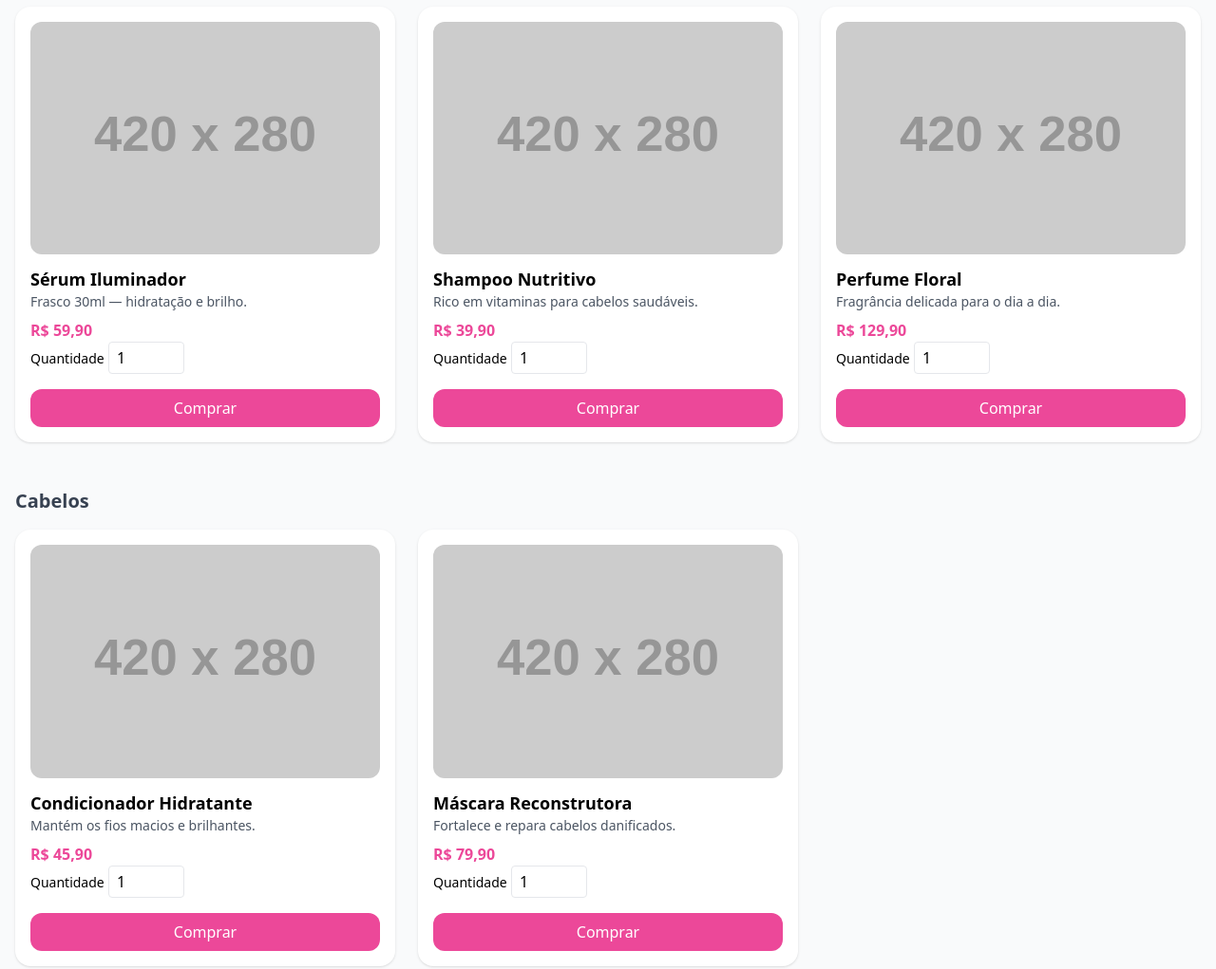
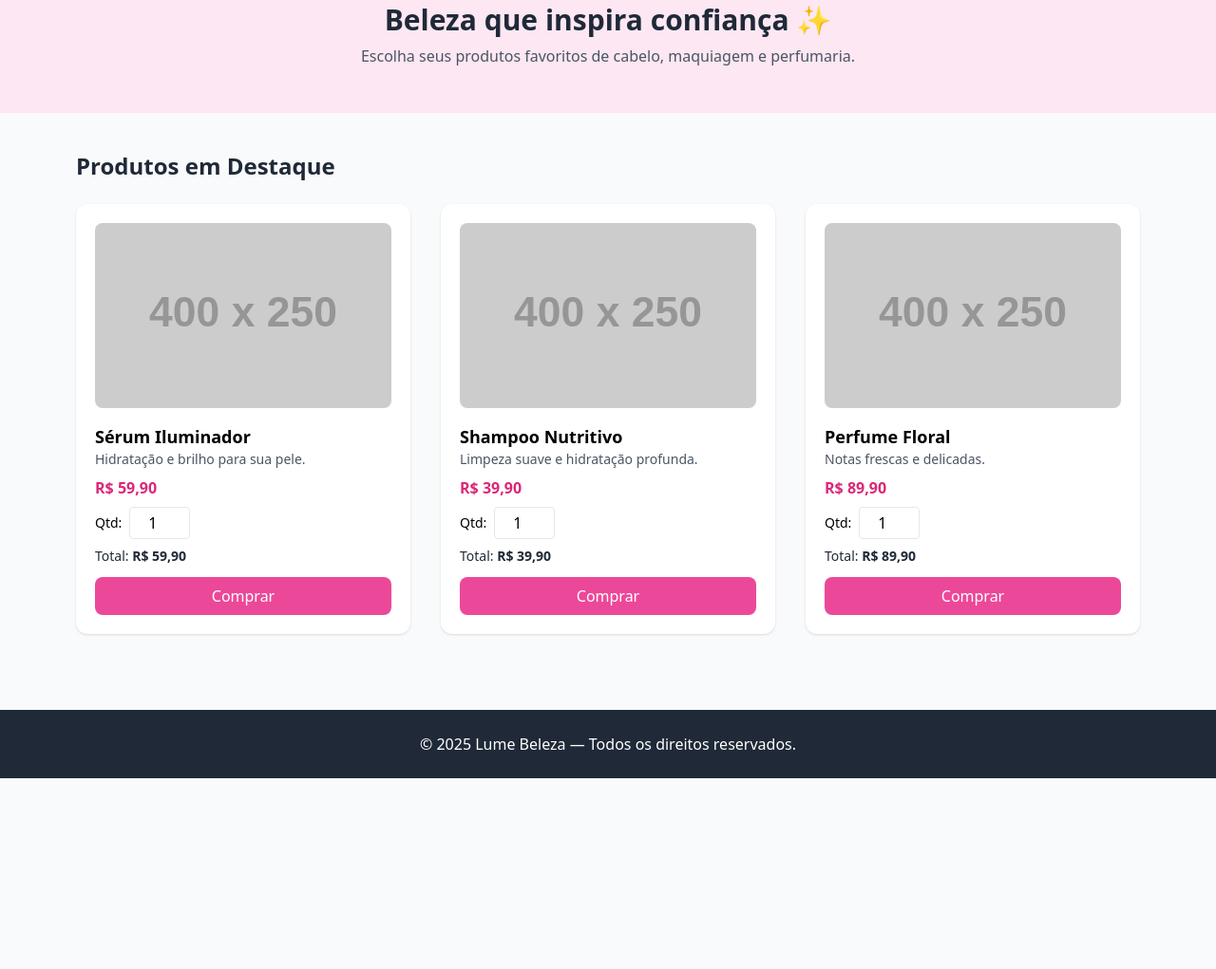
Before and after one commit to Lumee-03/minha-loja-beleza, a website: page index.html in a window 1280 px wide. Shown: the part 125-1146 px from the top of the page at 95% size. After the commit the page ends 945 px from the top, so only its background shows below. Drawn offline with nearby package versions, Linux system fonts and the light colour scheme; placeholder pictures from the web are drawn by us.

Commit message:
Update index.html

```diff
--- a/index.html
+++ b/index.html
@@ -3,201 +3,158 @@
 <head>
   <meta charset="UTF-8" />
   <meta name="viewport" content="width=device-width, initial-scale=1.0" />
-  <title>Minha Loja de Beleza — Lume</title>
+  <title>Lume — Loja de Beleza</title>
+  <script src="https://cdn.tailwindcss.com"></script>
+</head>
+<body class="bg-gray-50 font-sans">
 
-  <!-- Tailwind CSS -->
-  <script src="https://cdn.tailwindcss.com"></script>
-  <!-- Fonte Inter -->
-  <link href="https://fonts.googleapis.com/css2?family=Inter:wght@300;400;600&display=swap" rel="stylesheet">
-</head>
-<body class="bg-gray-50 font-inter">
-
- <header class="bg-white shadow p-4 flex justify-between items-center">
+  <!-- Header -->
+  <header class="bg-white shadow p-4 fixed top-0 left-0 right-0 z-50">
+    <div class="max-w-6xl mx-auto flex justify-between items-center">
       <h1 class="text-2xl font-bold text-pink-500">Lume — Beleza</h1>
-  <nav class="space-x-4">
+      <nav class="space-x-6">
         <a href="index.html" class="text-gray-700 hover:text-pink-500">Início</a>
         <a href="cabelos.html" class="text-gray-700 hover:text-pink-500">Cabelos</a>
         <a href="maquiagens.html" class="text-gray-700 hover:text-pink-500">Maquiagens</a>
         <a href="perfumaria.html" class="text-gray-700 hover:text-pink-500">Perfumaria</a>
       </nav>
+    </div>
   </header>
 
+  <!-- Espaço para o header fixo -->
+  <div class="h-20"></div>
 
-  <main class="container mx-auto px-4 py-6 space-y-12">
+  <!-- Hero / Banner -->
+  <section class="text-center py-12 bg-pink-100">
+    <h2 class="text-3xl font-bold text-gray-800">Beleza que inspira confiança ✨</h2>
+    <p class="text-gray-600 mt-2">Escolha seus produtos favoritos de cabelo, maquiagem e perfumaria.</p>
+  </section>
 
-    <!-- SEÇÃO DESTAQUES -->
-    <section>
-      <h2 class="text-xl font-bold text-gray-700 mb-4">Destaques</h2>
-      <div class="grid md:grid-cols-3 gap-6">
-        <!-- Produto 1 -->
-        <div class="bg-white p-4 rounded-2xl shadow hover:shadow-lg transition">
-          <img src="https://via.placeholder.com/420x280?text=Sérum+Iluminador" class="rounded-xl w-full" alt="Sérum Iluminador">
-          <h3 class="mt-3 text-lg font-semibold">Sérum Iluminador</h3>
-          <p class="text-gray-600 text-sm">Frasco 30ml — hidratação e brilho.</p>
+  <!-- Seção de Destaques -->
+  <main class="max-w-6xl mx-auto px-4 py-10">
+    <h3 class="text-2xl font-semibold mb-6 text-gray-800">Produtos em Destaque</h3>
+    <div class="grid grid-cols-1 sm:grid-cols-2 md:grid-cols-3 gap-8">
 
-          <p class="mt-2 font-bold text-pink-500">
-            R$ <span id="price-1">59,90</span>
-          </p>
-          <label class="mt-2 text-sm">Quantidade</label>
-          <input id="qtd-1" type="number" min="1" value="1"
-                 class="border rounded px-2 py-1 w-20"
-                 oninput="updatePrice(59.9, 'qtd-1', 'price-1')">
-          <button onclick="buyNow('Sérum Iluminador', 'qtd-1', 59.9)"
-                  class="mt-4 w-full bg-pink-500 text-white px-4 py-2 rounded-xl hover:bg-pink-600 transition">
+      <!-- Card Produto -->
+      <div class="bg-white p-5 rounded-xl shadow hover:shadow-lg transition">
+        <img src="https://via.placeholder.com/400x250?text=Sérum+Iluminador"
+             alt="Sérum Iluminador"
+             class="rounded-lg mb-4">
+        <h4 class="text-lg font-semibold">Sérum Iluminador</h4>
+        <p class="text-sm text-gray-600">Hidratação e brilho para sua pele.</p>
+        <p class="text-pink-600 font-bold mt-2">R$ <span class="unitPrice">59,90</span></p>
+
+        <div class="flex items-center space-x-2 mt-2">
+          <label for="qtd1" class="text-sm">Qtd:</label>
+          <input id="qtd1" type="number" value="1" min="1"
+                 class="w-16 border rounded px-2 py-1 text-center quantidade">
+        </div>
+
+        <p class="text-gray-800 text-sm mt-2">Total: <span class="total font-semibold">R$ 59,90</span></p>
+
+        <button class="buyBtn mt-3 w-full bg-pink-500 text-white py-2 rounded-lg hover:bg-pink-600">
           Comprar
         </button>
       </div>
 
-        <!-- Produto 2 -->
-        <div class="bg-white p-4 rounded-2xl shadow hover:shadow-lg transition">
-          <img src="https://via.placeholder.com/420x280?text=Shampoo+Nutritivo" class="rounded-xl w-full" alt="Shampoo Nutritivo">
-          <h3 class="mt-3 text-lg font-semibold">Shampoo Nutritivo</h3>
-          <p class="text-gray-600 text-sm">Rico em vitaminas para cabelos saudáveis.</p>
+      <!-- Outro Produto -->
+      <div class="bg-white p-5 rounded-xl shadow hover:shadow-lg transition">
+        <img src="https://via.placeholder.com/400x250?text=Shampoo+Nutritivo"
+             alt="Shampoo Nutritivo"
+             class="rounded-lg mb-4">
+        <h4 class="text-lg font-semibold">Shampoo Nutritivo</h4>
+        <p class="text-sm text-gray-600">Limpeza suave e hidratação profunda.</p>
+        <p class="text-pink-600 font-bold mt-2">R$ <span class="unitPrice">39,90</span></p>
 
-          <p class="mt-2 font-bold text-pink-500">
-            R$ <span id="price-2">39,90</span>
-          </p>
-          <label class="mt-2 text-sm">Quantidade</label>
-          <input id="qtd-2" type="number" min="1" value="1"
-                 class="border rounded px-2 py-1 w-20"
-                 oninput="updatePrice(39.9, 'qtd-2', 'price-2')">
-          <button onclick="buyNow('Shampoo Nutritivo', 'qtd-2', 39.9)"
-                  class="mt-4 w-full bg-pink-500 text-white px-4 py-2 rounded-xl hover:bg-pink-600 transition">
+        <div class="flex items-center space-x-2 mt-2">
+          <label for="qtd2" class="text-sm">Qtd:</label>
+          <input id="qtd2" type="number" value="1" min="1"
+                 class="w-16 border rounded px-2 py-1 text-center quantidade">
+        </div>
+
+        <p class="text-gray-800 text-sm mt-2">Total: <span class="total font-semibold">R$ 39,90</span></p>
+
+        <button class="buyBtn mt-3 w-full bg-pink-500 text-white py-2 rounded-lg hover:bg-pink-600">
           Comprar
         </button>
       </div>
 
-        <!-- Produto 3 -->
-        <div class="bg-white p-4 rounded-2xl shadow hover:shadow-lg transition">
-          <img src="https://via.placeholder.com/420x280?text=Perfume+Floral" class="rounded-xl w-full" alt="Perfume Floral">
-          <h3 class="mt-3 text-lg font-semibold">Perfume Floral</h3>
-          <p class="text-gray-600 text-sm">Fragrância delicada para o dia a dia.</p>
+      <!-- Outro Produto -->
+      <div class="bg-white p-5 rounded-xl shadow hover:shadow-lg transition">
+        <img src="https://via.placeholder.com/400x250?text=Perfume+Floral"
+             alt="Perfume Floral"
+             class="rounded-lg mb-4">
+        <h4 class="text-lg font-semibold">Perfume Floral</h4>
+        <p class="text-sm text-gray-600">Notas frescas e delicadas.</p>
+        <p class="text-pink-600 font-bold mt-2">R$ <span class="unitPrice">89,90</span></p>
 
-          <p class="mt-2 font-bold text-pink-500">
-            R$ <span id="price-3">129,90</span>
-          </p>
-          <label class="mt-2 text-sm">Quantidade</label>
-          <input id="qtd-3" type="number" min="1" value="1"
-                 class="border rounded px-2 py-1 w-20"
-                 oninput="updatePrice(129.9, 'qtd-3', 'price-3')">
-          <button onclick="buyNow('Perfume Floral', 'qtd-3', 129.9)"
-                  class="mt-4 w-full bg-pink-500 text-white px-4 py-2 rounded-xl hover:bg-pink-600 transition">
-            Comprar
-          </button>
+        <div class="flex items-center space-x-2 mt-2">
+          <label for="qtd3" class="text-sm">Qtd:</label>
+          <input id="qtd3" type="number" value="1" min="1"
+                 class="w-16 border rounded px-2 py-1 text-center quantidade">
         </div>
-      </div>
-    </section>
 
-    <!-- SEÇÃO CABELOS -->
-    <section>
-      <h2 class="text-xl font-bold text-gray-700 mb-4">Cabelos</h2>
-      <div class="grid md:grid-cols-3 gap-6">
-        <!-- Shampoo 1 -->
-        <div class="bg-white p-4 rounded-2xl shadow hover:shadow-lg transition">
-          <img src="https://via.placeholder.com/420x280?text=Condicionador+Hidratante" class="rounded-xl w-full" alt="Condicionador Hidratante">
-          <h3 class="mt-3 text-lg font-semibold">Condicionador Hidratante</h3>
-          <p class="text-gray-600 text-sm">Mantém os fios macios e brilhantes.</p>
-          <p class="mt-2 font-bold text-pink-500">R$ <span id="price-4">45,90</span></p>
-          <label class="mt-2 text-sm">Quantidade</label>
-          <input id="qtd-4" type="number" min="1" value="1"
-                 class="border rounded px-2 py-1 w-20"
-                 oninput="updatePrice(45.9, 'qtd-4', 'price-4')">
-          <button onclick="buyNow('Condicionador Hidratante', 'qtd-4', 45.9)"
-                  class="mt-4 w-full bg-pink-500 text-white px-4 py-2 rounded-xl hover:bg-pink-600 transition">
+        <p class="text-gray-800 text-sm mt-2">Total: <span class="total font-semibold">R$ 89,90</span></p>
+
+        <button class="buyBtn mt-3 w-full bg-pink-500 text-white py-2 rounded-lg hover:bg-pink-600">
           Comprar
         </button>
       </div>
 
-        <!-- Shampoo 2 -->
-        <div class="bg-white p-4 rounded-2xl shadow hover:shadow-lg transition">
-          <img src="https://via.placeholder.com/420x280?text=Máscara+Reconstrutora" class="rounded-xl w-full" alt="Máscara Reconstrutora">
-          <h3 class="mt-3 text-lg font-semibold">Máscara Reconstrutora</h3>
-          <p class="text-gray-600 text-sm">Fortalece e repara cabelos danificados.</p>
-          <p class="mt-2 font-bold text-pink-500">R$ <span id="price-5">79,90</span></p>
-          <label class="mt-2 text-sm">Quantidade</label>
-          <input id="qtd-5" type="number" min="1" value="1"
-                 class="border rounded px-2 py-1 w-20"
-                 oninput="updatePrice(79.9, 'qtd-5', 'price-5')">
-          <button onclick="buyNow('Máscara Reconstrutora', 'qtd-5', 79.9)"
-                  class="mt-4 w-full bg-pink-500 text-white px-4 py-2 rounded-xl hover:bg-pink-600 transition">
-            Comprar
-          </button>
     </div>
-      </div>
-    </section>
-
-    <!-- SEÇÃO MAQUIAGENS -->
-    <section>
-      <h2 class="text-xl font-bold text-gray-700 mb-4">Maquiagens</h2>
-      <div class="grid md:grid-cols-3 gap-6">
-        <div class="bg-white p-4 rounded-2xl shadow hover:shadow-lg transition">
-          <img src="https://via.placeholder.com/420x280?text=Batom+Vermelho" class="rounded-xl w-full" alt="Batom Vermelho">
-          <h3 class="mt-3 text-lg font-semibold">Batom Vermelho</h3>
-          <p class="text-gray-600 text-sm">Acabamento mate, longa duração.</p>
-          <p class="mt-2 font-bold text-pink-500">R$ <span id="price-6">29,90</span></p>
-          <label class="mt-2 text-sm">Quantidade</label>
-          <input id="qtd-6" type="number" min="1" value="1"
-                 class="border rounded px-2 py-1 w-20"
-                 oninput="updatePrice(29.9, 'qtd-6', 'price-6')">
-          <button onclick="buyNow('Batom Vermelho', 'qtd-6', 29.9)"
-                  class="mt-4 w-full bg-pink-500 text-white px-4 py-2 rounded-xl hover:bg-pink-600 transition">
-            Comprar
-          </button>
-        </div>
-      </div>
-    </section>
-
-    <!-- SEÇÃO PERFUMES -->
-    <section>
-      <h2 class="text-xl font-bold text-gray-700 mb-4">Perfumes</h2>
-      <div class="grid md:grid-cols-3 gap-6">
-        <div class="bg-white p-4 rounded-2xl shadow hover:shadow-lg transition">
-          <img src="https://via.placeholder.com/420x280?text=Perfume+Amadeirado" class="rounded-xl w-full" alt="Perfume Amadeirado">
-          <h3 class="mt-3 text-lg font-semibold">Perfume Amadeirado</h3>
-          <p class="text-gray-600 text-sm">Notas marcantes para ocasiões especiais.</p>
-          <p class="mt-2 font-bold text-pink-500">R$ <span id="price-7">149,90</span></p>
-          <label class="mt-2 text-sm">Quantidade</label>
-          <input id="qtd-7" type="number" min="1" value="1"
-                 class="border rounded px-2 py-1 w-20"
-                 oninput="updatePrice(149.9, 'qtd-7', 'price-7')">
-          <button onclick="buyNow('Perfume Amadeirado', 'qtd-7', 149.9)"
-                  class="mt-4 w-full bg-pink-500 text-white px-4 py-2 rounded-xl hover:bg-pink-600 transition">
-            Comprar
-          </button>
-        </div>
-      </div>
-    </section>
-
   </main>
 
+  <!-- Rodapé -->
+  <footer class="bg-gray-800 text-white text-center p-6 mt-10">
+    <p>&copy; 2025 Lume Beleza — Todos os direitos reservados.</p>
+  </footer>
+
+  <!-- Script -->
   <script>
-    function updatePrice(unitPrice, inputId, priceId) {
-      const qtd = parseInt(document.getElementById(inputId).value) || 1;
-      const total = (unitPrice * qtd).toFixed(2).replace(".", ",");
-      document.getElementById(priceId).textContent = total;
-    }
+    // Formatar moeda BRL
+    const fmtBRL = n => new Intl.NumberFormat('pt-BR', { style: 'currency', currency: 'BRL' }).format(n);
 
-    async function buyNow(title, inputId, unitPrice) {
-      const qtd = parseInt(document.getElementById(inputId).value) || 1;
+    document.querySelectorAll('.buyBtn').forEach((btn, index) => {
+      const card = btn.closest('div');
+      const unitPriceEl = card.querySelector('.unitPrice');
+      const totalEl = card.querySelector('.total');
+      const qtdInput = card.querySelector('.quantidade');
+
+      const unitPrice = parseFloat(unitPriceEl.textContent.replace(',', '.'));
+
+      // Atualizar total ao mudar quantidade
+      qtdInput.addEventListener('input', () => {
+        let q = parseInt(qtdInput.value, 10);
+        if (!q || q < 1) { q = 1; qtdInput.value = 1; }
+        const total = (unitPrice * q).toFixed(2);
+        totalEl.textContent = fmtBRL(total);
+      });
+
+      // Botão comprar
+      btn.addEventListener('click', async () => {
+        const q = parseInt(qtdInput.value, 10) || 1;
+        const title = card.querySelector('h4').textContent;
+
         try {
-        const response = await fetch('https://minha-loja-beleza.onrender.com/create_preference', {
-          method: 'POST',
-          headers: { 'Content-Type': 'application/json' },
-          body: JSON.stringify({ title, quantity: qtd, unitPrice })
+          const response = await fetch("https://minha-loja-beleza.onrender.com/create_preference", {
+            method: "POST",
+            headers: { "Content-Type": "application/json" },
+            body: JSON.stringify({ title, quantity: q, unitPrice })
           });
+
           const data = await response.json();
           if (data.init_point) {
-          window.open(data.init_point, "_blank");
+            window.open(data.init_point, "_blank"); // abre em nova guia
           } else {
             alert("Erro ao criar preferência de pagamento");
             console.log(data);
           }
         } catch (err) {
-        alert("Erro de conexão com servidor");
           console.error(err);
+          alert("Erro de conexão com o servidor");
         }
-    }
+      });
+    });
   </script>
-
 </body>
 </html>
```
Lines whose indentation alone changed are shown as unchanged.
